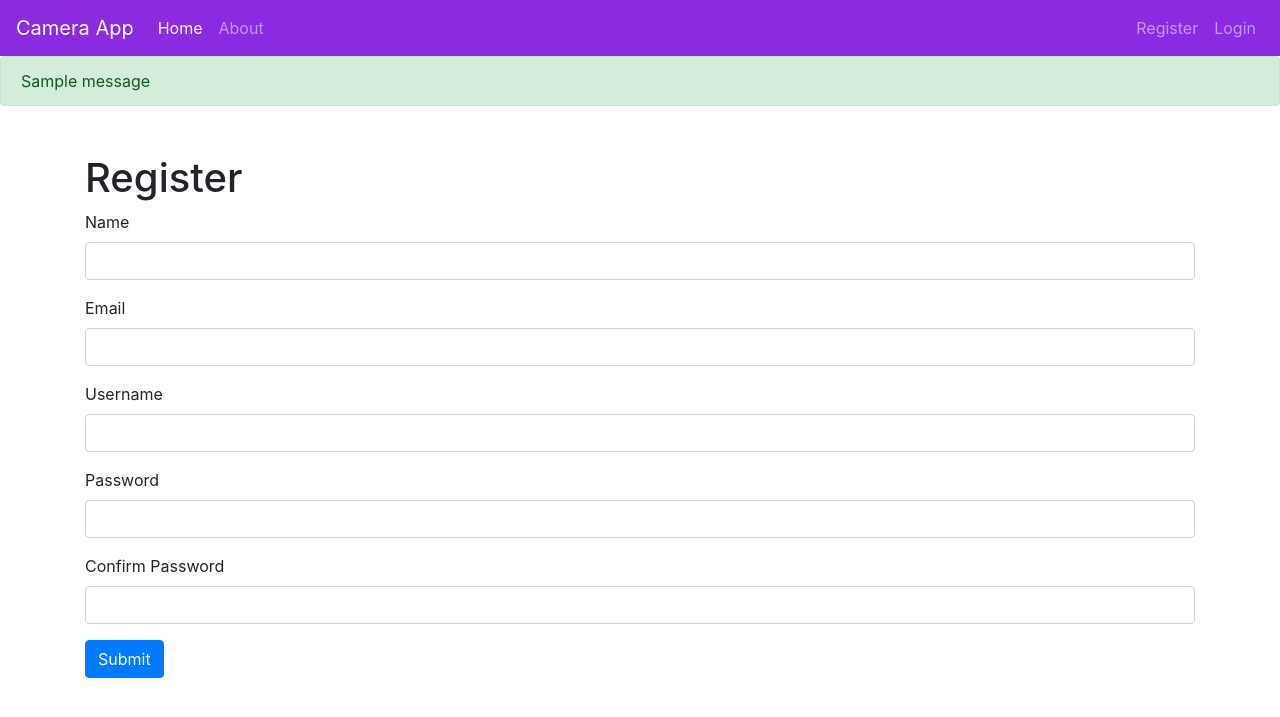
After one commit to hien-cao/cameraapp, a Flask app: page /register in a window 1280 px wide. The commit adds this page. Shown: the top 717 px of the page. Run offline with Flask 2, Linux system fonts and the light colour scheme; one stand-in notice (Sample message) is shown; some libraries are stand-ins or nearby versions.

Commit message:
Create db register and login

```diff
--- a/app.py
+++ b/app.py
@@ -1,25 +1,139 @@
-from flask import Flask, render_template
-from data import Articles
+from flask import Flask, render_template, flash, redirect, url_for, session, request, logging
+from flaskext.mysql import MySQL
+from functools import wraps
+from wtforms import Form, StringField, TextAreaField, PasswordField, validators
+from passlib.hash import pbkdf2_sha256
 
 app = Flask(__name__)
 
-Articles = Articles()
+#Config MySQL
+app.config['MYSQL_DATABASE_HOST'] = 'localhost'
+app.config['MYSQL_DATABASE_USER'] = 'root'
+app.config['MYSQL_DATABASE_PASSWORD'] = 'raspberry'
+app.config['MYSQL_DATABASE_DB'] = 'cameraapp'
 
+# Init MYSQL
+mysql = MySQL()
+mysql.init_app(app)
+
+# Home
 @app.route('/')
 def home():
   return render_template('home.html')
-
+# About
 @app.route('/about')
 def about():
   return render_template('about.html')
 
-@app.route('/articles')
-def articles():
-  return render_template('articles.html', articles = Articles)
+# Register Form Class
+class RegisterForm(Form):
+  name = StringField('Name', [validators.Length(min=1, max=50)])
+  email = StringField('Email', [validators.Length(min=6, max=50)])
+  username = StringField('Username', [validators.Length(min=4, max=25)])
+  password = PasswordField('Password', [
+    validators.DataRequired(),
+    validators.EqualTo('confirm', message='Passwords do not match')
+  ])
+  confirm = PasswordField('Confirm Password')
 
-@app.route('/article/<string:id>/')
-def article(id):
-  return render_template('article.html', id = id)
+# User Register
+@app.route('/register', methods=['GET', 'POST'])
+def register():
+  form = RegisterForm(request.form)
+
+
+  if request.method == 'POST' and form.validate():
+    name = form.name.data
+    email = form.email.data
+    username = form.username.data
+    password = pbkdf2_sha256.hash(str(form.password.data))
+
+    # Create connection and cursor
+    conn = mysql.connect()
+    cur = conn.cursor()
+
+
+    # Execute query
+    cur.execute("INSERT INTO users(name, email, username, password) VALUES(%s, %s, %s, %s)", (name, email, username, password))
+
+    # Commit to DB
+    conn.commit()
+
+    # Close connection
+    cur.close()
+
+    flash('You are now registered and can log in', 'success')
+
+    return redirect(url_for('login'))
+  else:
+    error = "it is complete"
+  return render_template('register.html', form=form)
+
+# User Login
+@app.route('/login', methods = ['GET', 'POST'])
+def login():
+  if request.method == 'POST':
+    # Get form fiels
+    username = request.form['username']
+    password_candidate = request.form['password']
+
+    # Create cursor
+    con = mysql.connect()
+    cur = con.cursor()
+
+    # Get user by username
+    result = cur.execute("SELECT * FROM users WHERE username = %s", [username])
+
+    if result > 0:
+      # Get stored hash
+      data = cur.fetchone()
+      password = str(data[4])
+
+      # Compare Passwords
+      if pbkdf2_sha256.verify(password_candidate, password):
+        # Passed
+        session['logged_in'] = True
+        session['username'] = username
+
+        flash('You are now logged in', 'success')
+        return redirect(url_for('dashboard'))
+      else:
+        error = "Invalid password"
+        return render_template('login.html', error=error)
+      # Close connection
+      cur.close()
+    else:
+      error = "Username not found"
+      return render_template('login.html', error=error)
+
+
+  return render_template('login.html')
+
+# Check if user logged in
+def is_logged_in(f):
+  @wraps(f)
+  def wrap(*args, **kwargs):
+    if 'logged_in' in session:
+      return f(*args, **kwargs)
+    else:
+      flash('Unauthorized, Please login', 'danger')
+      return redirect(url_for('login'))
+  return wrap
+
+
+# Logout
+@app.route('/logout')
+def logout():
+  session.clear()
+  flash('You are now logged out', 'success')
+  return redirect(url_for('login'))
+
+# Dashboard
+@app.route('/dashboard')
+@is_logged_in
+def dashboard():
+  return render_template('dashboard.html')
 
 if __name__ == '__main__':
+  app.secret_key = 'secret123'
   app.run(debug = True)
--- a/templates/article.html
+++ /dev/null
@@ -1,5 +0,0 @@
-{% extends 'layout.html' %}
-
-{% block body %}
-  <h1>{{id}}</h1>
-{{% endblock %}}
--- /dev/null
+++ b/templates/includes/_formhelpers.html
@@ -0,0 +1,9 @@
+{% macro render_field(field) %}
+  {{ field.label }}
+  {{ field(**kwargs)|safe }}
+  {% if field.errors %}
+    {% for error in field.errors %}
+      <span class="help-inline">{{ error }}</span>
+    {% endfor %}
+  {% endif %}
+{% endmacro %}
--- /dev/null
+++ b/templates/includes/_messages.html
@@ -0,0 +1,15 @@
+{% with messages = get_flashed_messages(with_categories=true) %}
+  {% if messages %}
+    {% for category, message in messages %}
+    <div class="alert alert-{{ category }}">{{ message }}</div>
+    {% endfor %}
+  {% endif %}
+{% endwith %}
+
+{% if error %}
+  <div class="alert alert-danger">{{error}}</div>
+{% endif %}
+
+{% if msg %}
+  <div class="alert alert-success">{{msg}}</div>
+{% endif %}
--- a/templates/includes/_navbar.html
+++ b/templates/includes/_navbar.html
@@ -1,4 +1,4 @@
-<nav class="navbar navbar-expand-md navbar-light bg-primary">
+<nav class="navbar navbar-expand-md navbar-dark" style="background-color: #8A2BE2;">
   <a class="navbar-brand" href="#">Camera App</a>
   <button class="navbar-toggler" type="button" data-toggle="collapse" data-target="#navbarsExampleDefault"
     aria-controls="navbarsExampleDefault" aria-expanded="false" aria-label="Toggle navigation">
@@ -7,15 +7,33 @@
 
   <div class="collapse navbar-collapse" id="navbarsExampleDefault">
     <ul class="navbar-nav mr-auto">
+
       <li class="nav-item active">
         <a class="nav-link" href="/">Home</a>
       </li>
       <li class="nav-item">
         <a class="nav-link" href="/about">About</a>
       </li>
+      {% if session.logged_in %}
       <li class="nav-item">
-        <a class="nav-link" href="/articles">Articles</a>
+        <a class="nav-link" href="/dashboard">DashBoard</a>
       </li>
+      {% endif %}
+    </ul>
+
+    <ul class="navbar-nav ml-auto">
+      {% if session.logged_in %}
+      <li class="nav-item">
+        <a class="nav-link" href="/logout">Logout</a>
+      </li>
+      {% else %}
+      <li class="nav-item">
+        <a class="nav-link" href="/register">Register</a>
+      </li>
+      <li class="nav-item">
+        <a class="nav-link" href="/login">Login</a>
+      </li>
+      {% endif %}
     </ul>
   </div>
 </nav>
--- a/templates/layout.html
+++ b/templates/layout.html
@@ -10,12 +10,14 @@
   <link rel="stylesheet" href="https://stackpath.bootstrapcdn.com/bootstrap/4.1.3/css/bootstrap.min.css" integrity="sha384-MCw98/SFnGE8fJT3GXwEOngsV7Zt27NXFoaoApmYm81iuXoPkFOJwJ8ERdknLPMO"
     crossorigin="anonymous">
 
+  <link rel="stylesheet" href="static/css/style.css">
+
   <title>Camera App</title>
 </head>
 
 <body>
   {% include 'includes/_navbar.html' %}
-
+  {% include 'includes/_messages.html' %}
   {% block body %}{% endblock %}
 
 
--- /dev/null
+++ b/templates/register.html
@@ -0,0 +1,26 @@
+{% extends 'layout.html' %}
+
+{% block body %}
+<div class="container mt-5">
+  <h1>Register</h1>
+  {% from "includes/_formhelpers.html" import render_field %}
+  <form action="" method="POST">
+    <div class="form-group">
+      {{render_field(form.name, class_="form-control")}}
+    </div>
+    <div class="form-group">
+      {{render_field(form.email, class_="form-control")}}
+    </div>
+    <div class="form-group">
+      {{render_field(form.username, class_="form-control")}}
+    </div>
+    <div class="form-group">
+      {{render_field(form.password, class_="form-control")}}
+    </div>
+    <div class="form-group">
+      {{render_field(form.confirm, class_="form-control")}}
+    </div>
+    <p><input type="submit" value="Submit" class="btn btn-primary"></p>
+  </form>
+</div>
+{% endblock %}
--- /dev/null
+++ b/templates/static/css/style.css
@@ -0,0 +1,25 @@
+html {
+  font-size: 1rem;
+}
+
+.container {
+  margin-top: 5rem;
+}
+
+@include media-breakpoint-up(sm) {
+  html {
+    font-size: 1.2rem;
+  }
+}
+
+@include media-breakpoint-up(md) {
+  html {
+    font-size: 1.4rem;
+  }
+}
+
+@include media-breakpoint-up(lg) {
+  html {
+    font-size: 1.6rem;
+  }
+}
```
Also changed, not shown: data.py (deleted, +0 -26 lines), templates/articles.html (deleted, +0 -14 lines), templates/dashboard.html (added, +7 -0 lines), templates/login.html (added, +18 -0 lines).
